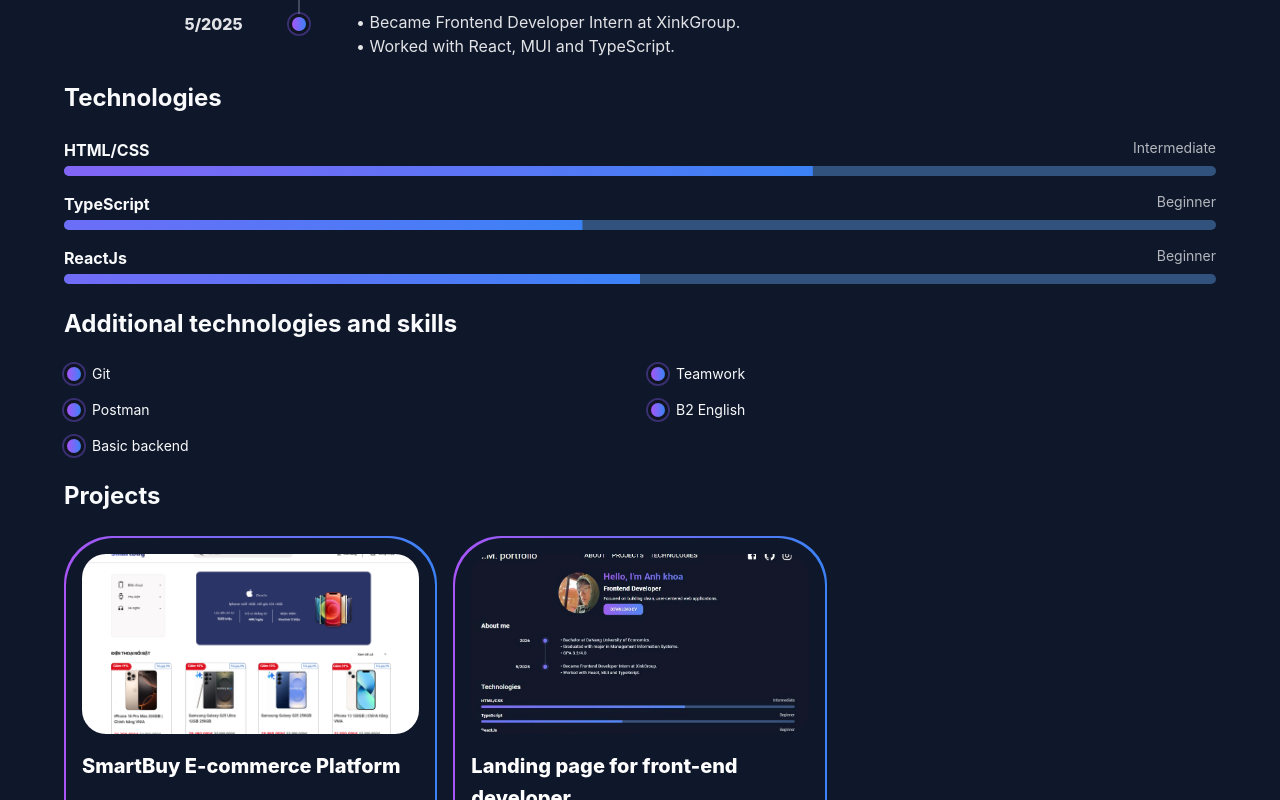
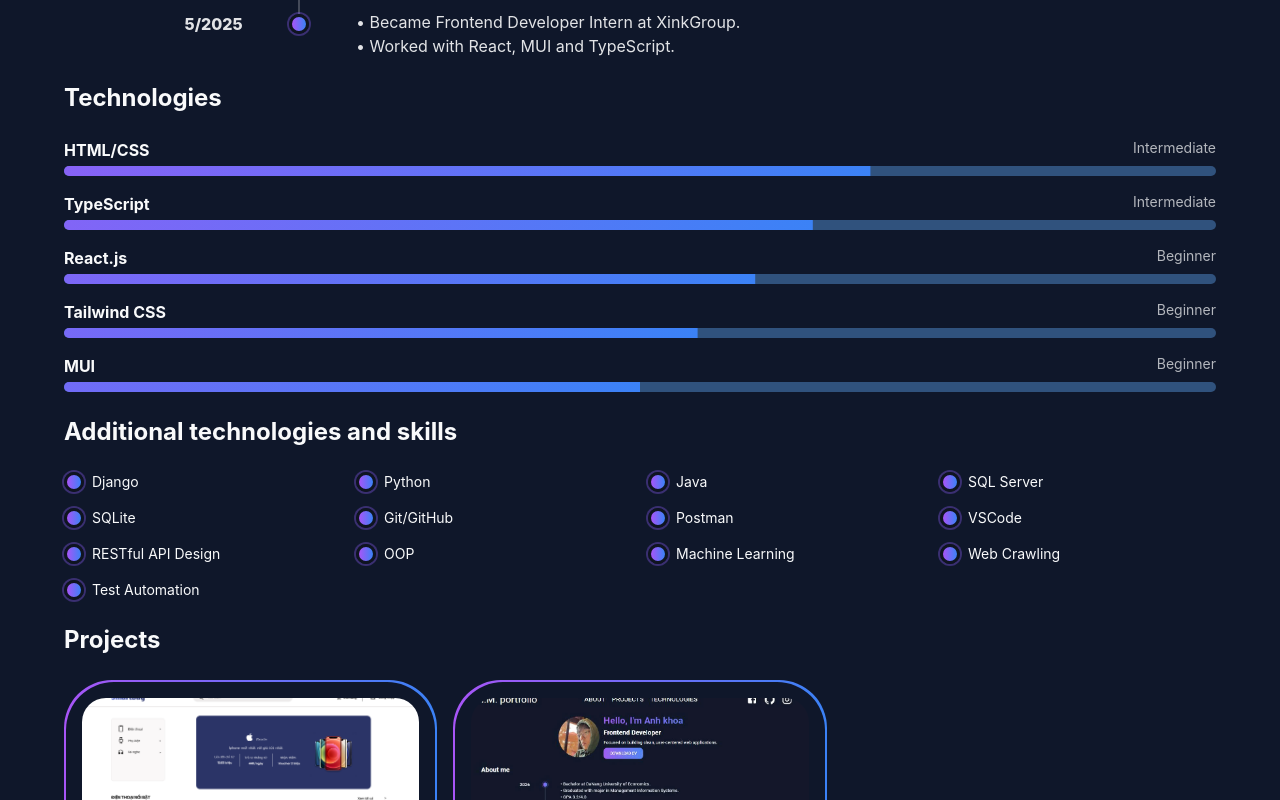
Before and after one commit to akhoa6204/portfolio, a React (Vite) app: page / in a window 1280 px wide. Shown: the part 454-1254 px from the top of the page. Built offline with nearby package versions, Linux system fonts and the light colour scheme; no server answers.

Commit message:
update Skills

```diff
--- a/src/components/Technologies/index.tsx
+++ b/src/components/Technologies/index.tsx
@@ -7,16 +7,32 @@ import {
   Typography,
 } from "@mui/material";
 const skills = [
-  { id: "htmlcss", name: "HTML/CSS", level: "Intermediate", percent: 65 },
-  { id: "ts", name: "TypeScript", level: "Beginner", percent: 45 },
-  { id: "react", name: "ReactJs", level: "Beginner", percent: 50 },
+  { id: "htmlcss", name: "HTML/CSS", level: "Intermediate", percent: 70 },
+  { id: "ts", name: "TypeScript", level: "Intermediate", percent: 65 },
+  { id: "react", name: "React.js", level: "Beginner", percent: 60 },
+  { id: "tailwind", name: "Tailwind CSS", level: "Beginner", percent: 55 },
+  { id: "mui", name: "MUI", level: "Beginner", percent: 50 },
 ];
+
 const additionalSkills = [
-  { id: "git", name: "Git" },
-  { id: "teamwork", name: "Teamwork" },
+  // Backend & Database
+  { id: "django", name: "Django" },
+  { id: "python", name: "Python" },
+  { id: "java", name: "Java" },
+  { id: "sqlserver", name: "SQL Server" },
+  { id: "sqlite", name: "SQLite" },
+
+  // Tools & Platforms
+  { id: "git", name: "Git/GitHub" },
   { id: "postman", name: "Postman" },
-  { id: "b2english", name: "B2 English" },
-  { id: "basicbackend", name: "Basic backend" },
+  { id: "vscode", name: "VSCode" },
+
+  // Others
+  { id: "restapi", name: "RESTful API Design" },
+  { id: "oop", name: "OOP" },
+  { id: "ml", name: "Machine Learning" },
+  { id: "crawling", name: "Web Crawling" },
+  { id: "testauto", name: "Test Automation" },
 ];
 
 const Technologies = () => {
@@ -53,7 +69,7 @@ const Technologies = () => {
       </Typography>
       <Grid container spacing={2}>
         {additionalSkills.map((s) => (
-          <Grid key={s.id} size={6}>
+          <Grid key={s.id} size={{ xs: 6, sm: 4, lg: 3 }}>
             <Box sx={{ display: "flex", alignItems: "center", gap: 1 }}>
               <Box
                 sx={{
```
